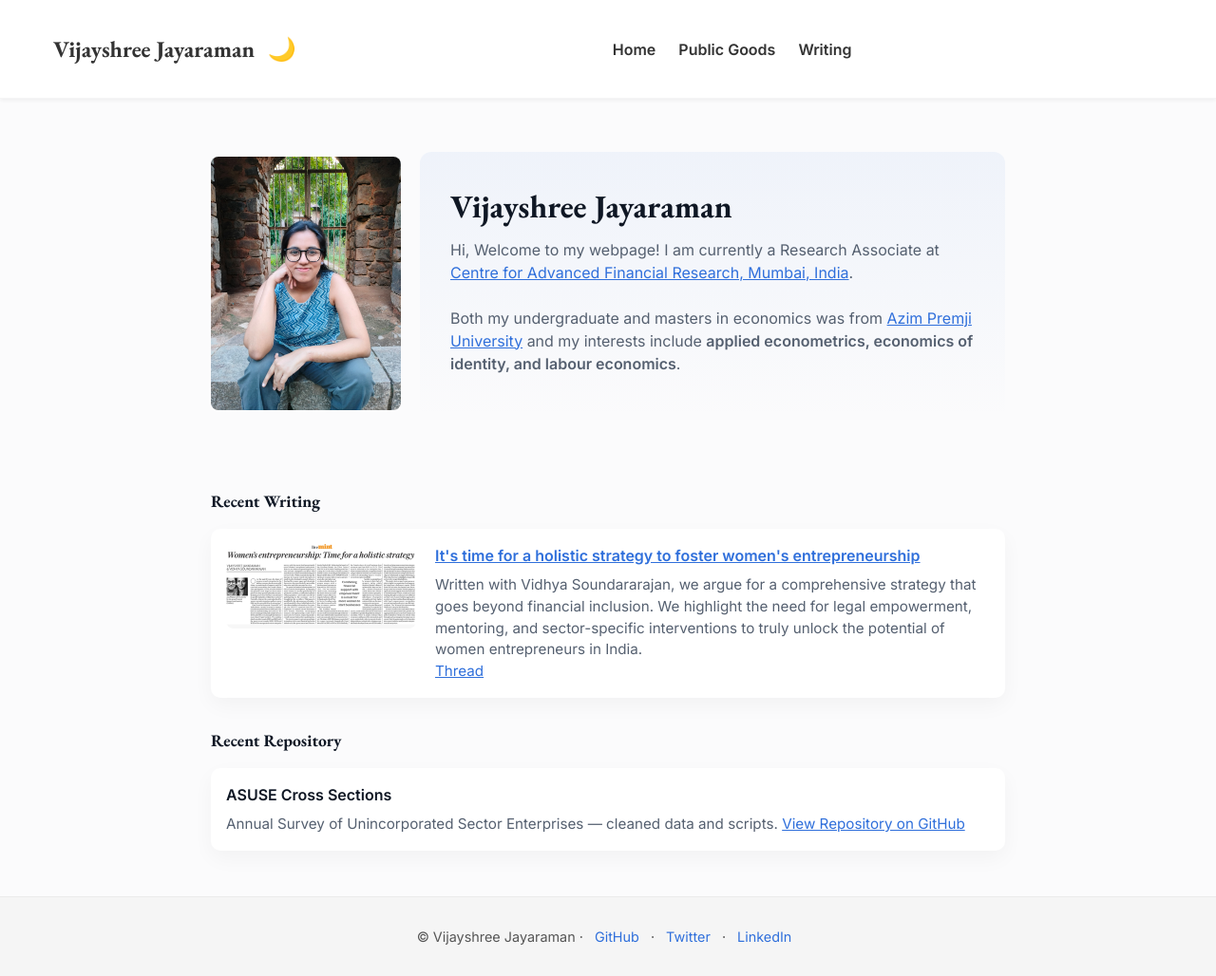
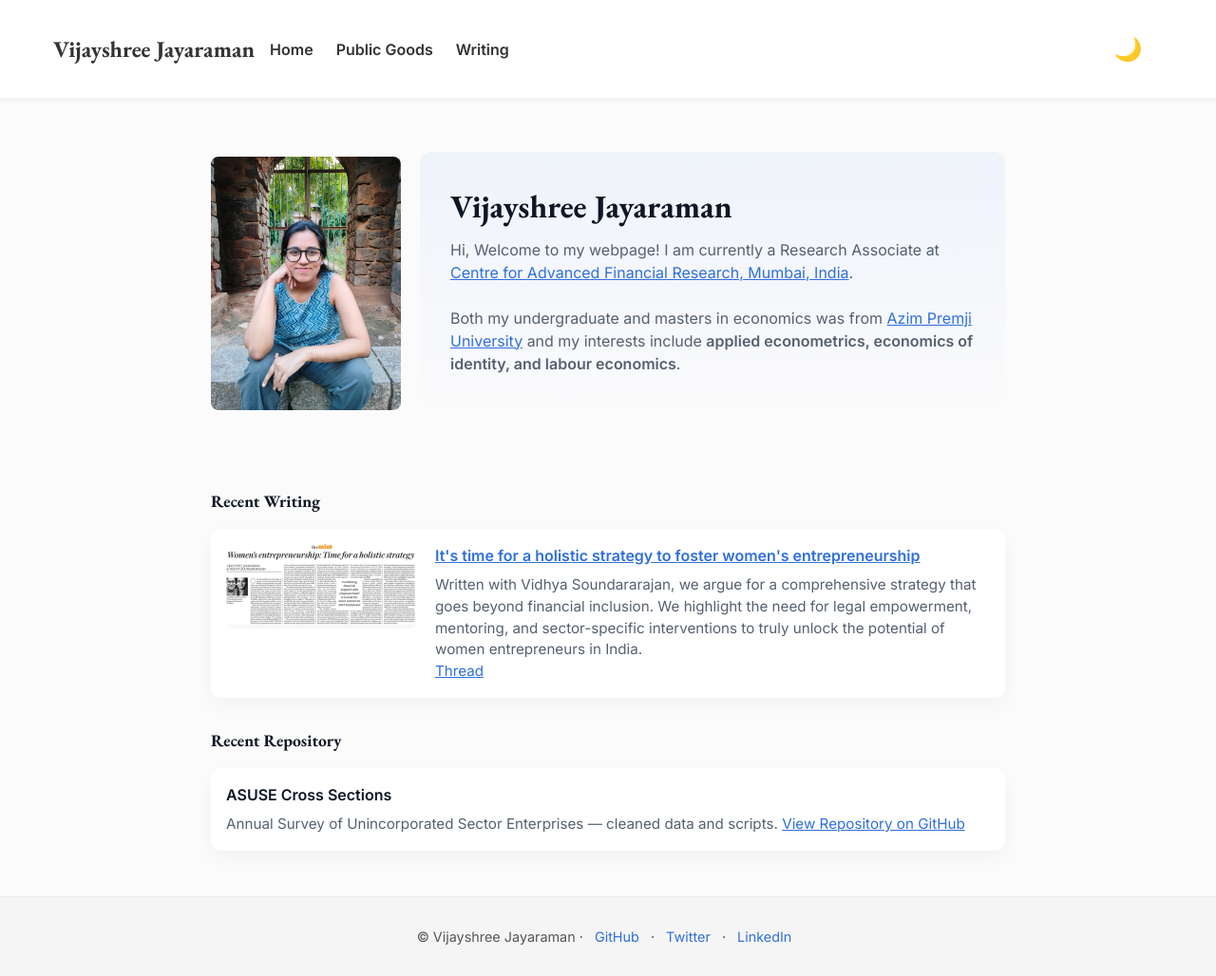
Before and after one commit to vijayshree-jayaraman/vijayshree-jayaraman.github.io, a Jekyll site: the page built from index.md, in a window 1280 px wide and 1028 px high. Shown: the whole window at 95% size. Built offline with Jekyll 4.4.1, drawn with Linux system fonts in a browser that asks for light colours.

Commit message:
Update default.html

```diff
--- a/_layouts/default.html
+++ b/_layouts/default.html
@@ -28,6 +28,22 @@
       line-height: 1.5;
     }
 
+    /* Theme Variables */
+    body[data-theme="light"] {
+      --header-bg: #ffffff;
+      --header-text: #333333;
+      --footer-bg: #f5f5f5;
+      --footer-text: #555555;
+      --accent: #2f6fdb;
+    }
+    body[data-theme="dark"] {
+      --header-bg: #1a1a1a;
+      --header-text: #f5f5f5;
+      --footer-bg: #111111;
+      --footer-text: #cccccc;
+      --accent: #5390ff;
+    }
+
     /* HEADER BASE STYLES */
     .site-header {
       background: var(--header-bg);
@@ -47,42 +63,47 @@
       color: inherit;
     }
 
-    /* Theme Variables */
-    body[data-theme="light"] {
-      --header-bg: #ffffff;
-      --header-text: #333333;
-    }
-    body[data-theme="dark"] {
-      --header-bg: #1a1a1a;
-      --header-text: #f5f5f5;
-    }
-
     /* Nav styling */
     .site-header a:focus,
     .site-header button:focus {
       outline: 2px solid #2f6fdb;
       outline-offset: 2px;
     }
+
     .nav-container {
       display: flex;
+      align-items: center;
       justify-content: space-between;
-      align-items: center;
       max-width: 1200px;
       margin: 0 auto;
-      flex-wrap: wrap;
-      gap: 0.5rem;
+      gap: 1rem;
+      flex-wrap: nowrap;
     }
+
     .site-nav {
       display: flex;
       gap: 1.5rem;
-      flex-wrap: wrap;
+      flex-wrap: nowrap;
+      flex-grow: 1;
     }
     .site-nav a {
       text-decoration: none;
       font-weight: 600;
       font-size: 1rem;
       color: inherit;
+      white-space: nowrap;
     }
+
+    #theme-toggle {
+      font-size: 1.5rem;
+      cursor: pointer;
+      background: transparent;
+      border: none;
+      color: inherit;
+      margin-left: 1rem;
+      flex-shrink: 0;
+    }
+
     .icon-btn {
       background: transparent;
       border: none;
@@ -91,46 +112,41 @@
       color: inherit;
     }
 
+    .nav-actions {
+      flex-shrink: 0;
+    }
+
     /* Responsive Nav - hide menu on mobile */
     @media (max-width: 820px) {
+      .nav-container {
+        flex-wrap: wrap;
+        gap: 0.5rem;
+      }
+
       .site-nav {
+        width: 100%;
         display: none;
         flex-direction: column;
         background: var(--header-bg);
+        border-radius: 0 0 8px 8px;
         box-shadow: 0 4px 8px rgba(0,0,0,0.1);
-        width: 100%;
         margin-top: 0.5rem;
-        border-radius: 0 0 8px 8px;
-        z-index: 200;
       }
       .site-nav.show {
         display: flex;
       }
-      .site-nav a {
-        padding: 0.75rem 1rem;
-        border-top: 1px solid rgba(0,0,0,0.1);
+      #theme-toggle {
+        order: 3;
+        margin-left: 0;
+        margin-top: 0.5rem;
       }
-      .nav-container {
-        flex-direction: row;
-        justify-content: space-between;
-        align-items: center;
-        gap: 0.5rem;
-        padding: 0.5rem 1rem;
-      }
-      .brand-theme {
-        display: flex;
-        align-items: center;
-        gap: 0.5rem;
+      .nav-actions {
+        order: 2;
       }
     }
     @media (min-width: 821px) {
       .nav-toggle {
         display: none;
-      }
-      .brand-theme {
-        display: flex;
-        align-items: center;
-        gap: 0.5rem;
       }
     }
 
@@ -141,19 +157,17 @@
     }
 
     .site-footer {
-      background: #f5f5f5;
+      background: var(--footer-bg);
       text-align: center;
       padding: 1rem;
       font-size: 0.9rem;
-      color: #555;
+      color: var(--footer-text);
       margin-top: 3rem;
+      transition: background 0.3s ease, color 0.3s ease;
     }
-    body[data-theme="dark"] .site-footer {
-      background: #111;
-      color: #ccc;
-    }
+
     .site-footer a {
-      color: var(--accent, #2f6fdb);
+      color: var(--accent);
       text-decoration: none;
       margin: 0 0.5rem;
     }
@@ -180,10 +194,7 @@
 <body data-theme="light">
   <header class="site-header">
     <div class="container nav-container">
-      <div class="brand-theme">
-        <a class="brand" href="{{ '/' | relative_url }}">{{ site.title }}</a>
-        <button id="theme-toggle" class="icon-btn" aria-label="Toggle dark mode">🌙</button>
-      </div>
+      <a class="brand" href="{{ '/' | relative_url }}">{{ site.title }}</a>
 
       <nav id="site-nav" class="site-nav" role="navigation" aria-label="Primary Navigation">
         <a href="{{ '/' | relative_url }}">Home</a>
@@ -191,8 +202,10 @@
         <a href="{{ '/writing/' | relative_url }}">Writing</a>
       </nav>
 
+      <button id="theme-toggle" class="icon-btn" aria-label="Toggle dark mode" title="Toggle dark mode">🌙</button>
+
       <div class="nav-actions">
-        <button id="nav-toggle" class="icon-btn nav-toggle" aria-label="Toggle menu">☰</button>
+        <button id="nav-toggle" class="icon-btn nav-toggle" aria-label="Toggle menu" title="Toggle menu">☰</button>
       </div>
     </div>
   </header>
@@ -217,9 +230,11 @@
     const navToggle = document.getElementById('nav-toggle');
     const siteNav = document.getElementById('site-nav');
     const themeToggle = document.getElementById('theme-toggle');
+
     navToggle.addEventListener('click', () => {
       siteNav.classList.toggle('show');
     });
+
     themeToggle.addEventListener('click', () => {
       const body = document.body;
       const currentTheme = body.getAttribute('data-theme');
```
